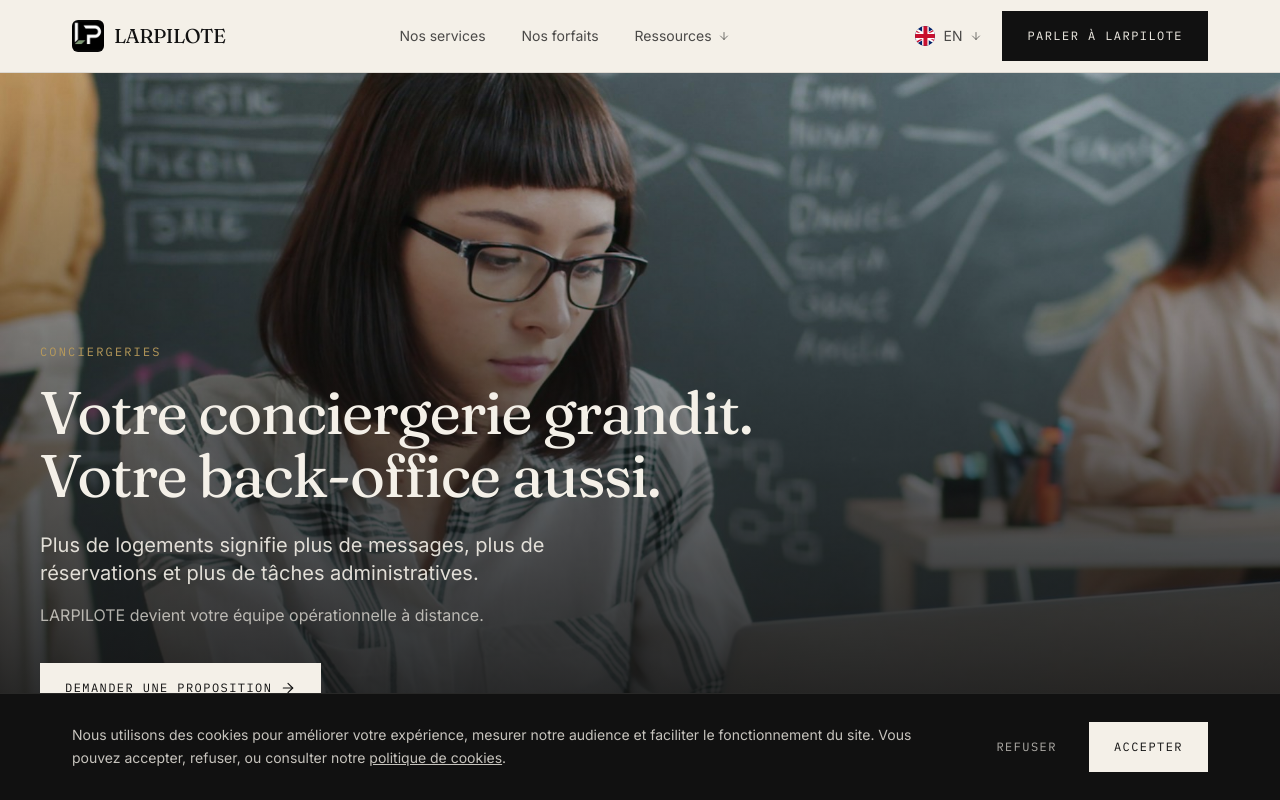
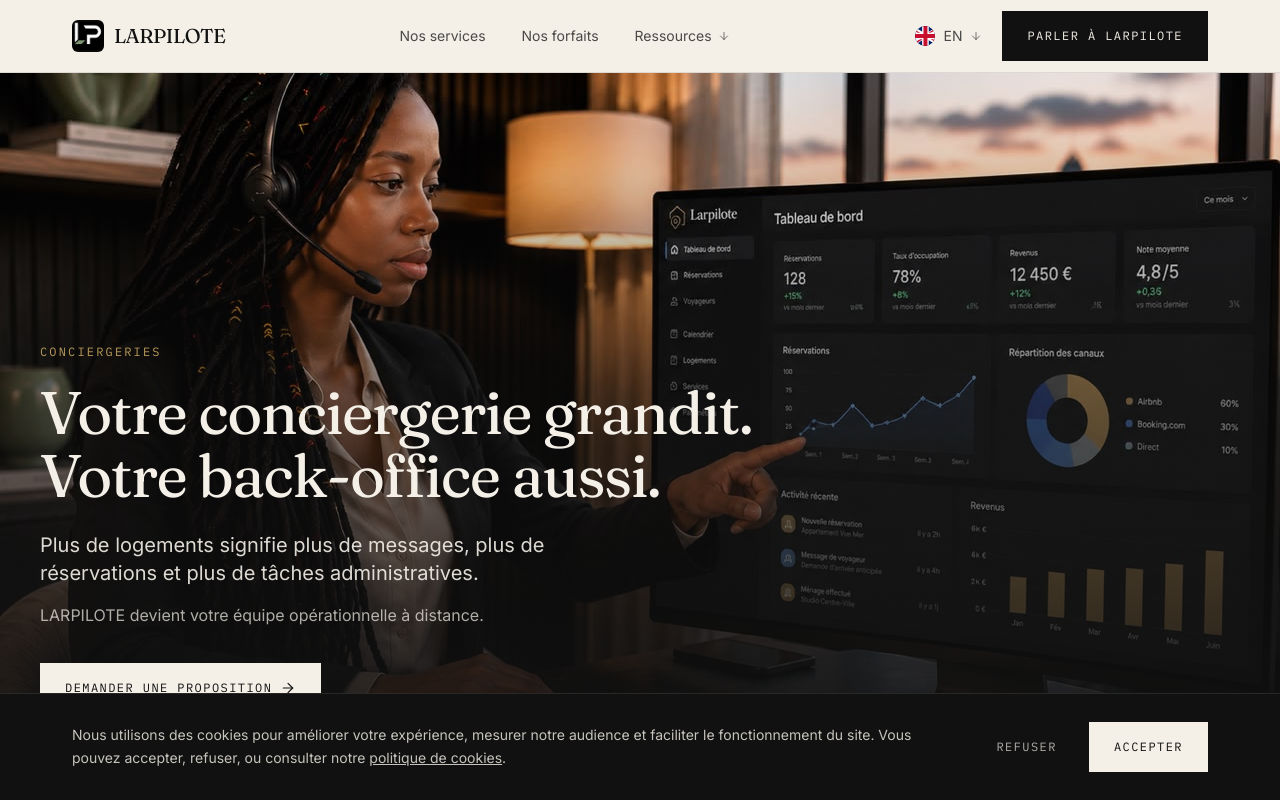
Before and after one commit to octus-it/larpilote, a React (Vite) app: page /conciergeries in a window 1280 px wide. Shown: the top 800 px of the page. Built offline with nearby package versions, Linux system fonts and the light colour scheme.

Commit message:
Change concierges banner image

```diff
--- a/src/pages/Concierges.jsx
+++ b/src/pages/Concierges.jsx
@@ -25,7 +25,7 @@ export default function Concierges() {
     <>
       <SEO {...seoData['/conciergeries']} path="/conciergeries" />
       <PageHero
-        image="/images/hero-conciergeries.jpg"
+        image="/images/services-larpilote.jpeg"
         kicker="Conciergeries"
         title="Votre conciergerie grandit. Votre back-office aussi."
         subtitle="Plus de logements signifie plus de messages, plus de réservations et plus de tâches administratives."
```
